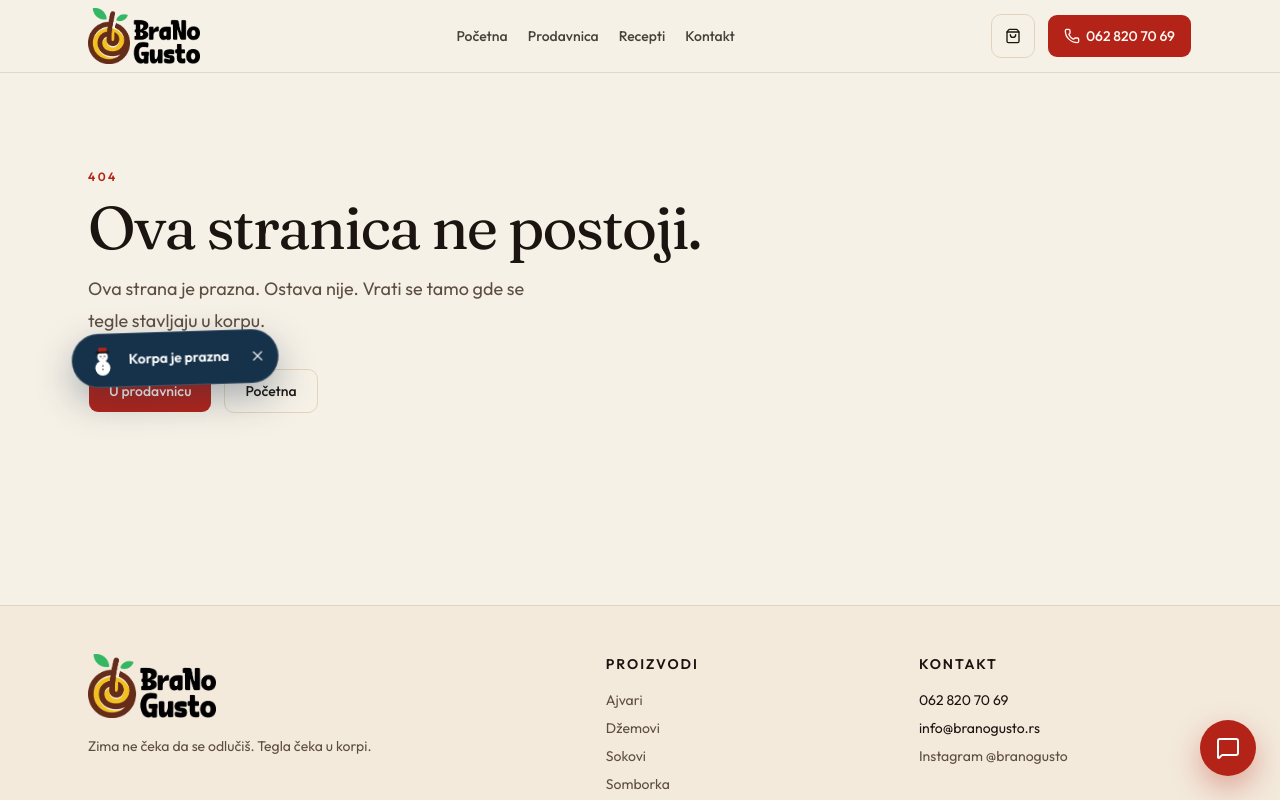
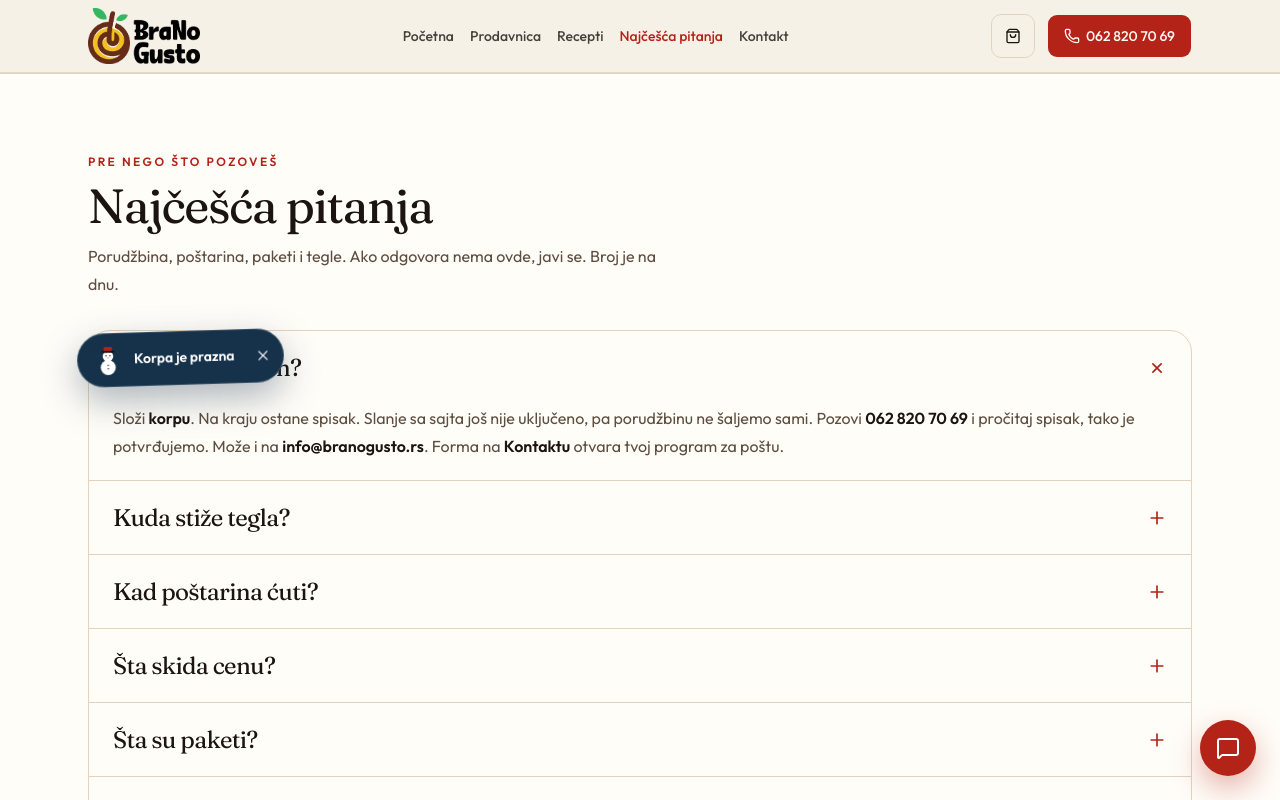
Before and after one commit to coko99/branogusto, a Next.js app: page /pitanja in a window 1280 px wide. Before the commit this address had no page. Shown: the top 800 px of the page. Built offline with nearby package versions, Linux system fonts and the light colour scheme.

Commit message:
Add Najčešća pitanja to the main navigation.
The item opens its own page so it highlights like the other links, and the desktop menu waits until there is room for the longer label.

Co-authored-by: milosmijajlovic390 <milosmijajlovic390@gmail.com>

```diff
--- /dev/null
+++ b/app/pitanja/page.tsx
@@ -0,0 +1,14 @@
+import type { Metadata } from "next"
+
+import { FaqSection } from "@/components/faq"
+
+export const metadata: Metadata = {
+  title: "Najčešća pitanja",
+  description:
+    "Porudžbina, poštarina, paketi i tegle. Kako se naručuje BraNo Gusto i kuda stiže.",
+  alternates: { canonical: "/pitanja" },
+}
+
+export default function QuestionsPage() {
+  return <FaqSection heading="h1" />
+}
--- a/app/sitemap.ts
+++ b/app/sitemap.ts
@@ -16,6 +16,7 @@ export default function sitemap(): MetadataRoute.Sitemap {
     "/korpa",
     "/politika-privatnosti",
     "/uslovi-narudzine",
+    "/pitanja",
     "/kontakt",
   ]
 
--- a/components/faq.tsx
+++ b/components/faq.tsx
@@ -43,13 +43,14 @@ const faqLd = {
   })),
 }
 
-export function FaqSection() {
+export function FaqSection({ heading = "h2" }: { heading?: "h1" | "h2" }) {
+  const Title = heading
   return (
     <section id="pitanja" className="scroll-mt-32 border-t border-border bg-[#fffdf8] py-14 md:py-20">
       <script type="application/ld+json" dangerouslySetInnerHTML={{ __html: JSON.stringify(faqLd) }} />
       <Container>
         <p className="text-xs font-semibold tracking-[0.2em] text-paprika uppercase">Pre nego što pozoveš</p>
-        <h2 className="mt-3 max-w-2xl text-4xl sm:text-5xl">Najčešća pitanja</h2>
+        <Title className="mt-3 max-w-2xl text-4xl sm:text-5xl">Najčešća pitanja</Title>
         <p className="mt-3 max-w-xl text-base leading-7 text-muted-foreground">
           Porudžbina, poštarina, paketi i tegle. Ako odgovora nema ovde, javi se. Broj je na dnu.
         </p>
--- a/components/site-footer.tsx
+++ b/components/site-footer.tsx
@@ -49,7 +49,7 @@ export function SiteFooter() {
               </Link>
             </li>
             <li>
-              <Link href="/#pitanja" className="text-muted-foreground hover:text-foreground">
+              <Link href="/pitanja" className="text-muted-foreground hover:text-foreground">
                 Najčešća pitanja
               </Link>
             </li>
--- a/components/site-header.tsx
+++ b/components/site-header.tsx
@@ -42,14 +42,14 @@ export function SiteHeader() {
           />
         </Link>
 
-        <nav className="ml-auto hidden items-center gap-5 md:flex" aria-label="Glavni meni">
+        <nav className="ml-auto hidden items-center gap-4 lg:flex" aria-label="Glavni meni">
           {nav.map((item) => (
             <Link
               key={item.href}
               href={item.href}
               aria-current={isCurrent(pathname, item.href) ? "page" : undefined}
               className={cn(
-                "text-sm font-medium text-foreground/80 transition-colors hover:text-foreground",
+                "text-sm font-medium whitespace-nowrap text-foreground/80 transition-colors hover:text-foreground",
                 isCurrent(pathname, item.href) && "text-paprika"
               )}
             >
@@ -101,7 +101,7 @@ export function SiteHeader() {
           <SheetTrigger
             className={cn(
               buttonVariants({ variant: "outline", size: "icon" }),
-              "size-11 md:hidden"
+              "size-11 lg:hidden"
             )}
             aria-label="Otvori meni"
           >
--- a/lib/site.ts
+++ b/lib/site.ts
@@ -20,6 +20,7 @@ export const nav = [
   { href: "/", label: "Početna" },
   { href: "/proizvodi", label: "Prodavnica" },
   { href: "/recepti", label: "Recepti" },
+  { href: "/pitanja", label: "Najčešća pitanja" },
   { href: "/kontakt", label: "Kontakt" },
 ] as const
 
```
